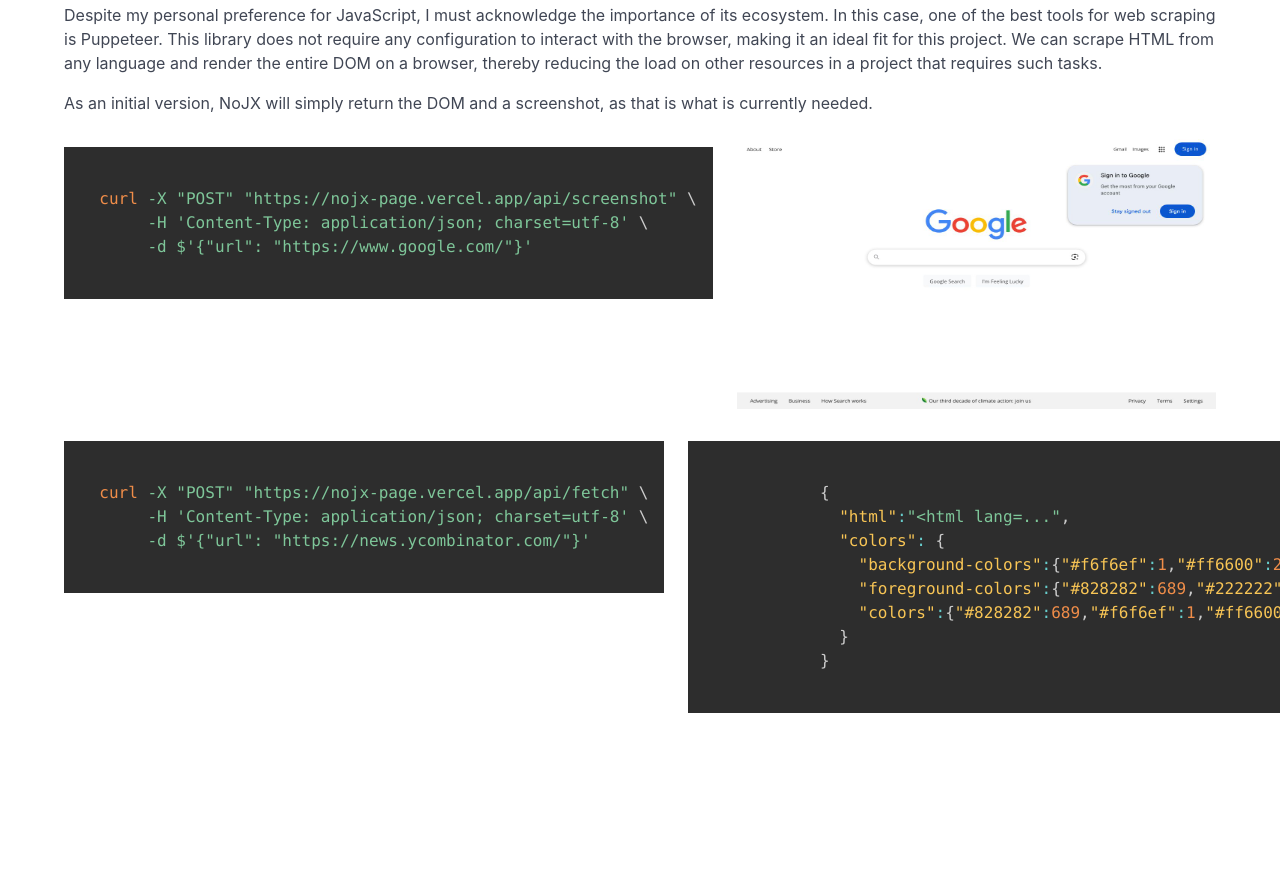
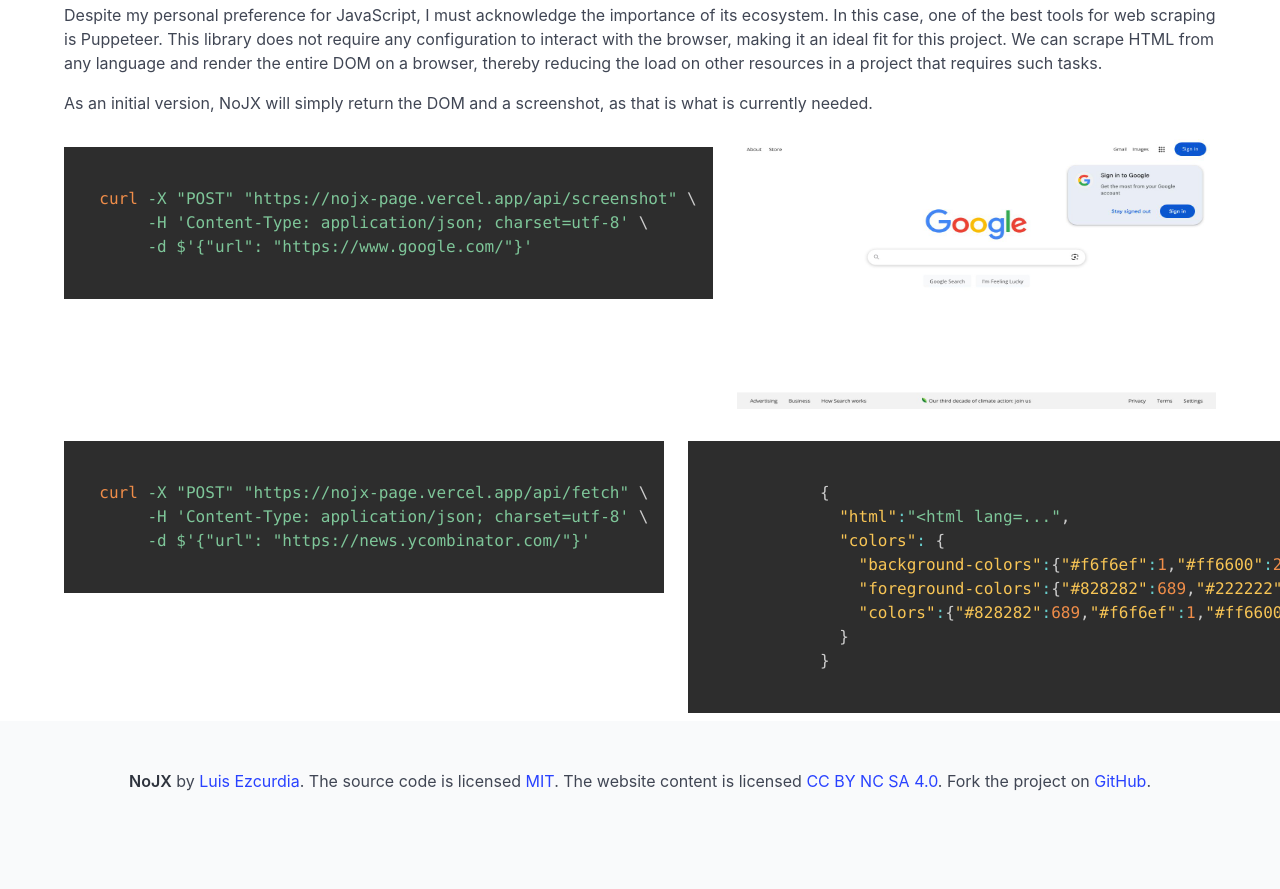
Before and after one commit to 3zcurdia/nojx, a website: page public/index.html in a window 1280 px wide. Shown: the part 565-1454 px from the top of the page. Before the commit the page ends 1298 px from the top, so only its background shows below. Drawn offline with nearby package versions, Linux system fonts and the light colour scheme.

Commit message:
Add footer

```diff
--- a/public/index.html
+++ b/public/index.html
@@ -116,6 +116,20 @@
         </div>
       </div>
     </section>
+    <footer class="footer">
+      <div class="content has-text-centered">
+        <p>
+          <strong>NoJX</strong> by
+          <a href="https://ezcurdia.dev">Luis Ezcurdia</a>. The source code is
+          licensed <a href="https://opensource.org/license/mit">MIT</a>. The
+          website content is licensed
+          <a href="https://creativecommons.org/licenses/by-nc-sa/4.0//"
+            >CC BY NC SA 4.0</a
+          >. Fork the project on
+          <a href="https://github.com/3zcurdia/nojx">GitHub</a>.
+        </p>
+      </div>
+    </footer>
     <script src="https://cdn.jsdelivr.net/npm/prismjs@1.30.0/components/prism-core.min.js"></script>
     <script src="https://cdn.jsdelivr.net/npm/prismjs@1.30.0/plugins/autoloader/prism-autoloader.min.js"></script>
   </body>
```
